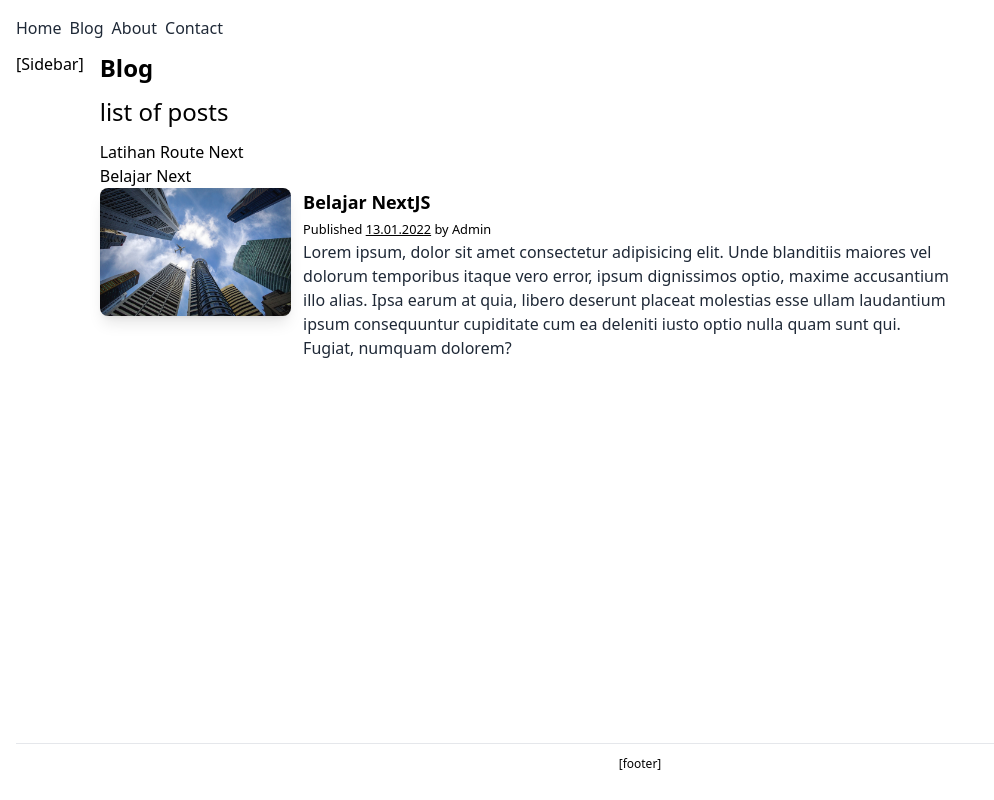
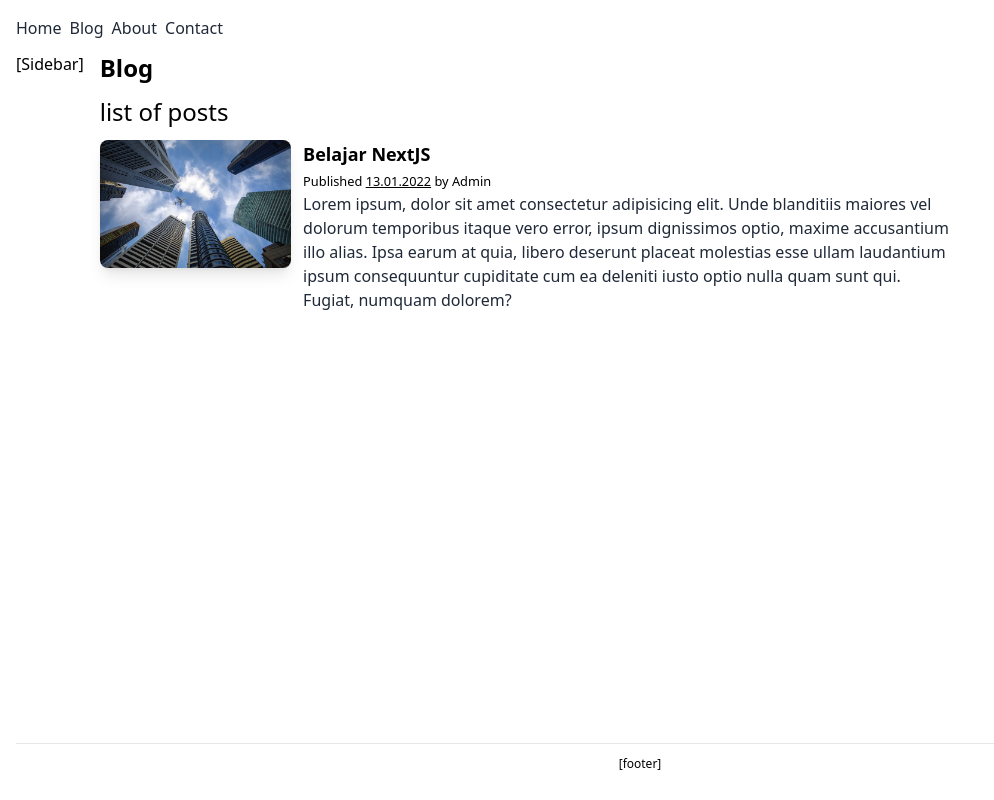
Before and after one commit to prabowo-sakti/Belajar-NextJS-dengan-headless-Cms, a Next.js app: page /blog in a window 1280 px wide. Shown: the whole page, without its empty margins (0-994 px from the left). Built offline with nearby package versions, Linux system fonts and the light colour scheme.

Commit message:
menambahkan Link pada cardList

```diff
--- a/app/blog/page.jsx
+++ b/app/blog/page.jsx
@@ -5,14 +5,7 @@ export default function BlogPage() {
     <>
       <Heading>Blog</Heading>
       <p className="text-2xl mb-3">list of posts</p>
-      <ul>
-        <li>
-          <Link href="/blog/latihan-route-next">Latihan Route Next</Link>
-        </li>
-        <li>
-          <Link href="/blog/belajar-next">Belajar Next</Link>
-        </li>
-      </ul>
+      <Link href="/blog/belajar-next">
         <div className="flex flex-wrap">
           <div className="mb-4 w-full shrink-0 grow-0 basis-auto md:mb-0 md:w-2/12">
             <div className="relative mb-6 overflow-hidden rounded-lg bg-cove bg-no-repeat shadow-lg">
@@ -34,12 +27,13 @@ export default function BlogPage() {
               Lorem ipsum, dolor sit amet consectetur adipisicing elit. Unde
               blanditiis maiores vel dolorum temporibus itaque vero error, ipsum
               dignissimos optio, maxime accusantium illo alias. Ipsa earum at
-            quia, libero deserunt placeat molestias esse ullam laudantium ipsum
-            consequuntur cupiditate cum ea deleniti iusto optio nulla quam sunt
-            qui. Fugiat, numquam dolorem?
+              quia, libero deserunt placeat molestias esse ullam laudantium
+              ipsum consequuntur cupiditate cum ea deleniti iusto optio nulla
+              quam sunt qui. Fugiat, numquam dolorem?
             </p>
           </div>
         </div>
+      </Link>
     </>
   );
 }
```
Lines whose indentation alone changed are shown as unchanged.
